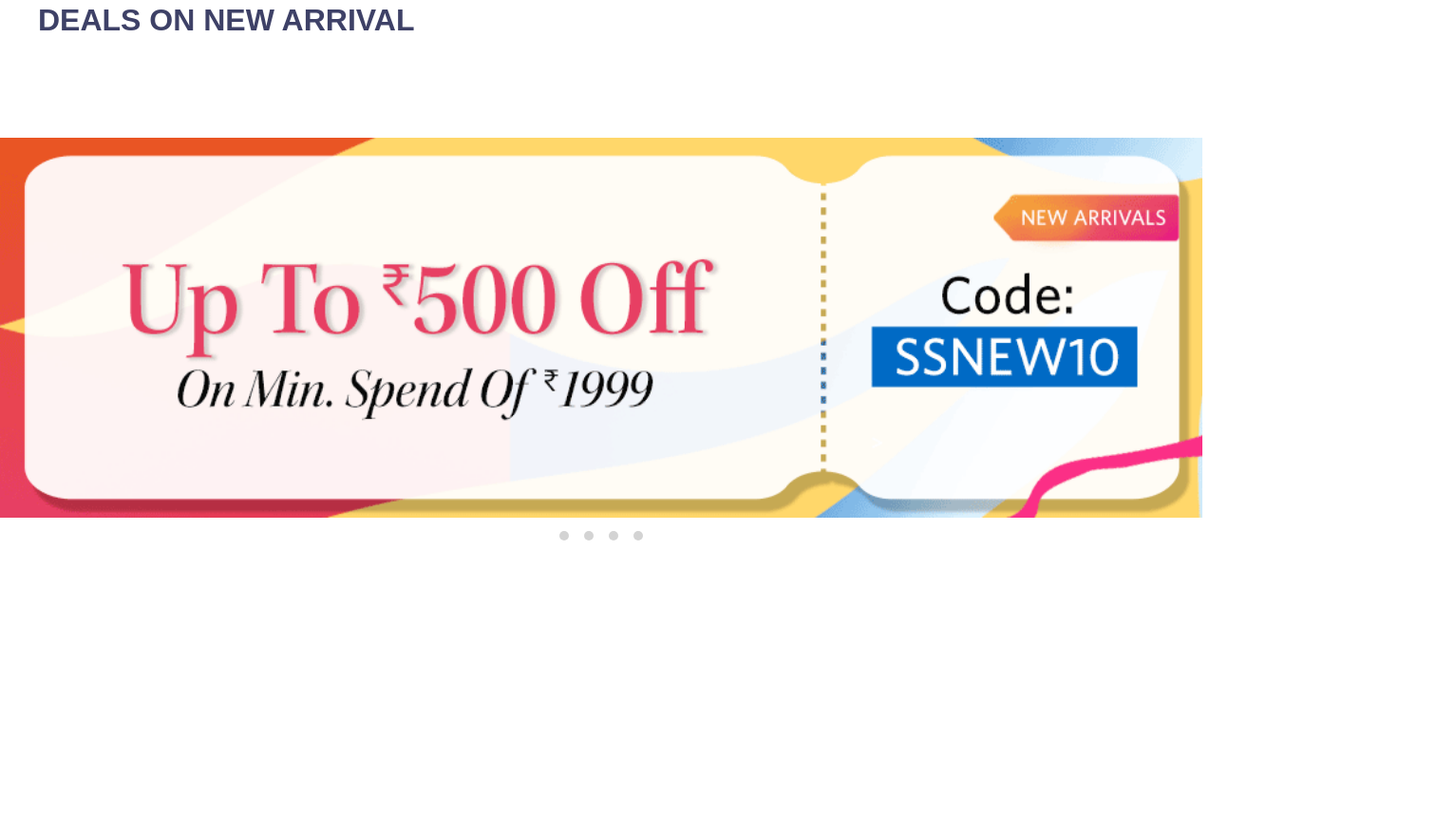
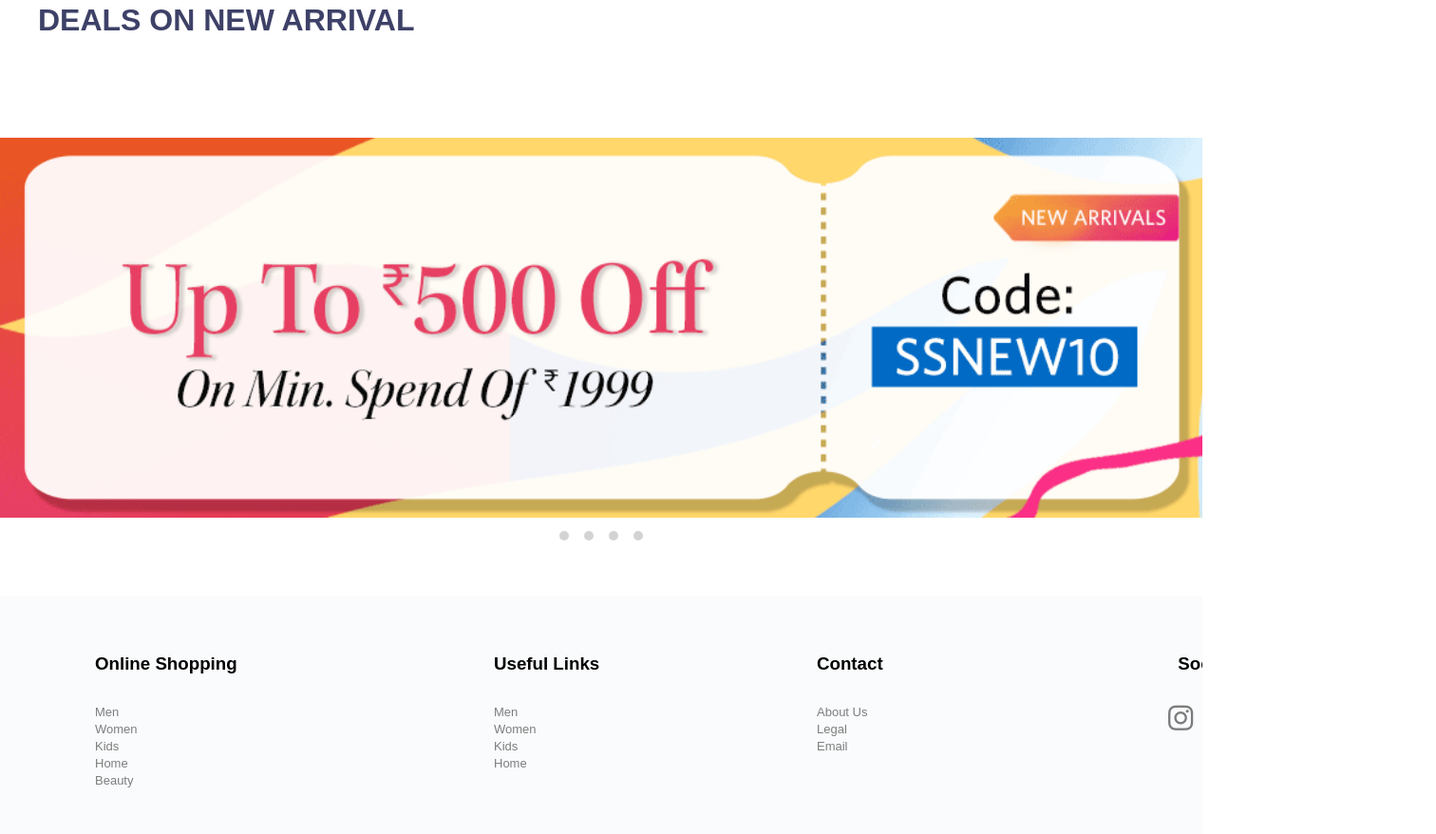
Before and after one commit to MananAgr2003/MyntraClone, a plain HTML site: page index.html in a window 1280 px wide. Shown: the part 2652-3530 px from the top of the page at 95% size, 1512 px wide, since content can reach past the window. Before the commit the page ends 3425 px from the top, so only its background shows below. Drawn offline with Linux system fonts and the light colour scheme; a web font is replaced by a local one.

Commit message:
Footer and Final Touches

```diff
--- a/css/style.css
+++ b/css/style.css
@@ -1,9 +1,10 @@
-*{
+* {
     margin: 0px;
     padding: 0px;
     font-family: 'Whitney-Semibold', sans-serif;
 }
-nav{
+
+nav {
 
     background-color: white;
     position: fixed;
@@ -15,20 +16,24 @@ nav{
     z-index: 9;
 
 }
-nav ul{
+
+nav ul {
     width: 100%;
 
     margin-left: 50px;
     display: flex;
     flex-direction: row;
 }
-.nav-element1{
+
+.nav-element1 {
     display: none;
 }
-.nav-element2{
+
+.nav-element2 {
     display: none;
 }
-.nav-element{
+
+.nav-element {
     font-size: 16px;
     padding-top: 26px;
     padding: 6px;
@@ -36,30 +41,34 @@ nav ul{
     margin-left: 20px;
     margin-top: 30px;
 
-    height: 30px ;
+    height: 30px;
 
 }
-#logo{
+
+#logo {
     position: relative;
     top: 15px;
     left: 40px;
     height: 60px;
     width: 60px;
 }
-#search{
+
+#search {
     width: 100%;
     height: 38px;
     background-color: #F5F5F6;
     border: none;
 
 }
-#search1{
+
+#search1 {
     margin-top: 25px;
     padding-top: 0px;
     width: 42%;
 
 }
-#icon{
+
+#icon {
     z-index: -1;
     display: inline-block;
     left: 0px;
@@ -67,42 +76,48 @@ nav ul{
     background-color: aqua;
     height: 30px;
     width: 30px;
-    position:relative;
+    position: relative;
     border: 2px solid red;
 }
-#nav-item{
+
+#nav-item {
     height: 100%;
     width: 2%;
     font-size: 12px;
-    margin-top:20px;
+    margin-top: 20px;
     margin-left: 30px;
     text-align: center;
 
 }
-#icon1{
+
+#icon1 {
     height: 30px;
     width: 30px;
     text-align: center;
     font-size: 20px;
 }
-.con1{
+
+.con1 {
     width: 98.5vw;
     height: 400px;
     position: absolute;
     top: 120px;
 
 }
-.con1-img{
+
+.con1-img {
 
     height: 100%;
     width: 98.5vw;
 
 }
-.btns{
+
+.btns {
     display: flex;
     justify-content: center;
 }
-.btn{
+
+.btn {
     margin: 10px 8px 0px 8px;
     cursor: pointer;
     background-color: rgb(211, 211, 211);
@@ -111,11 +126,13 @@ nav ul{
     height: 10px;
     width: 10px;
 }
-.btn:hover{
+
+.btn:hover {
     background-color: rgb(132, 132, 132);
 
 }
-.con2{
+
+.con2 {
 
     height: 400px;
     position: absolute;
@@ -123,55 +140,62 @@ nav ul{
     width: 98.5vw;
 
 }
-h1{
+
+h1 {
     margin-top: 30px;
     margin-left: 40px;
     width: 80%;
 
     color: #3E4167;
 }
-.con2-table{
+
+.con2-table {
     width: 100%;
     overflow-y: hidden;
     overflow-x: scroll;
     display: grid;
 
-    grid-template-columns:repeat(9 , auto);
+    grid-template-columns: repeat(9, auto);
     margin-top: 80px;
 }
-.table-item{
+
+.table-item {
     height: 230px;
-    width:163px;
+    width: 163px;
 }
-#dotd-img{
+
+#dotd-img {
     height: 100%;
     width: 100%;
 }
-.con3{
+
+.con3 {
     height: 400px;
     position: absolute;
     top: 1020px;
     width: 98.9vw;
 }
-.con3-table{
+
+.con3-table {
 
 
     overflow-y: hidden;
     overflow-x: scroll;
-    width:100%;
+    width: 100%;
     padding: 0px;
     display: grid;
     column-gap: 0px;
-    grid-template-rows: repeat(2,auto);
-    grid-template-columns:repeat(9 , auto);
+    grid-template-rows: repeat(2, auto);
+    grid-template-columns: repeat(9, auto);
     margin-top: 80px;
 }
-.con3 h1{
+
+.con3 h1 {
 
     width: 80%;
 }
 
-#popboxs{
+#popboxs {
 
     z-index: 15;
     left: 0px;
@@ -183,64 +207,148 @@ h1{
     display: none;
     overflow-y: scroll;
 }
-#cross{
+
+#cross {
 
 
     position: absolute;
     right: 8px;
     font-size: 30px;
 }
-#popboxs img{
+
+#popboxs img {
     width: 100%;
     height: 17%;
 }
-.pop-item{
+
+.pop-item {
     padding: 10px 0px 23px 10px;
 }
-.pop-item1{
+
+.pop-item1 {
     opacity: 0.5;
     padding: 10px 0px 23px 10px;
 }
-.con4{
+
+.con4 {
     height: 400px;
     position: absolute;
     top: 1670px;
     width: 98.9vw;
 
 }
-.con4 h1{
+
+.con4 h1 {
     width: 80%;
 }
-.con4-table{
 
-    width:99%;
+.con4-table {
+    overflow-x: scroll;
+    width: 99%;
     padding: 0px;
     display: grid;
     column-gap: 0px;
-        grid-template-rows: repeat(3,auto);
-        grid-template-columns:repeat(8 , auto);
+    grid-template-rows: repeat(3, auto);
+    grid-template-columns: repeat(8, auto);
     margin-top: 80px;
 
 }
-    .table-item1 img{
+
+.table-item1 img {
     height: 256px;
-      width:189px;
+    width: 189px;
 }
 
-    .con5{
+.con5 {
     height: 800px;
     position: absolute;
     top: 2625px;
     width: 98.9vw;
 
 }
-    .con5 h1{
+
+.con5 h1 {
     width: 80%;
     padding-bottom: 105px;
 }
+
 .con5 img {
     width: 100%;
     height: 400px;
+}
+
+.footer{
+    position: absolute;
+    width: 98.9vw;
+    height: 250px;
+    background-color: #FAFBFC;
+    top: 3280px;
+    overflow-x: scroll;
+}
+.links{
+    display: inline-block;
+    opacity: 0.5;
+    font-size: 13px;
+
+    height: 20%;
+    width: 100%;
+
+}
+.linksh{
+    display: inline-block;
+    margin-bottom: 30px;
+}
+
+#link1{
+    position: absolute;
+    top: 60px;
+    left: 100px;
+    list-style: none;
+    display: inline-block;
+
+}
+#link2{
+    position: absolute;
+    list-style: none;
+    display: inline-block;
+    top: 60px;
+    left: 520px;
+
+}
+#link3{
+    list-style: none;
+    display: inline-block;
+    position: absolute;
+    top: 60px;
+    left: 860px;
+
+}
+#link4{
+    list-style: none;
+    display: inline-block;
+    top: 60px;
+    left: 1200px;
+    position: absolute;
+
+    text-align: center;
+    width: 15%;
+
+
+}
+.links1{
+
+
+    display: inline-block;
+    opacity: 0.5;
+    font-size: 30px;
+
+    height: 20%;
+    width: 25%;
+
+
+}
+#social{
+    display: block;
 }
 
 
@@ -249,107 +357,149 @@ width: 98.9vw;
 
 
 
-        @media(max-width : 950px){
-            .nav-element{
+
+
+
+
+
+@media(max-width : 950px) {
+    .nav-element {
         display: none;
     }
-            #logo{
+
+    #logo {
         top: 10px;
         left: 65px;
     }
-            .con2-table{
+
+    .con2-table {
         width: 100%;
         padding: 0px;
         display: grid;
         column-gap: 0px;
-                grid-template-columns:repeat(9 , auto);
-                margin-top: 80px;overflow-x: scroll;
+        grid-template-columns: repeat(9, auto);
+        margin-top: 80px;
+        overflow-x: scroll;
     }
-            .con3-table{
+
+    .con3-table {
         overflow-y: hidden;
         overflow-x: scroll;
         width: 100vw;
         padding: 0px;
         display: grid;
         column-gap: 0px;
-                grid-template-rows: repeat(2,auto);
-                grid-template-columns:repeat(9 , auto);
+        grid-template-rows: repeat(2, auto);
+        grid-template-columns: repeat(9, auto);
         margin-top: 80px;
     }
-            .con4-table{
+
+    .con4-table {
         overflow-y: hidden;
         overflow-x: scroll;
         width: 100vw;
         padding: 0px;
         display: grid;
         column-gap: 0px;
-                grid-template-rows: repeat(3,auto);
-                grid-template-columns:repeat(8 , auto);
+        grid-template-rows: repeat(3, auto);
+        grid-template-columns: repeat(8, auto);
         margin-top: 80px;
     }
 
-            nav{
+    nav {
         width: 100vw;
     }
-            .con1-img{
+
+    .con1-img {
         height: 160px;
     }
-            .con1{
+
+    .con1 {
         width: 100vw;
     }
-            .con2{
+
+    .con2 {
         width: 100vw;
         top: 330px;
     }
-            .con2 h1{
+
+    .con2 h1 {
         width: 80%;
         font-size: 25px;
     }
-            .con3 h1{
+
+    .con3 h1 {
         width: 80%;
         font-size: 25px;
     }
-            .con3{
+
+    .con3 {
         width: 100vw;
         top: 780px;
     }
-            .con4 h1{
+
+    .con4 h1 {
         width: 80%;
         font-size: 25px;
     }
-            .con4{
+
+    .con4 {
 
         width: 100vw;
         top: 1480px;
     }
-            .nav-element1{
+
+    .nav-element1 {
         display: flex;
         list-style: none;
         flex-direction: row;
     }
-            .nav-element2{
+
+    .nav-element2 {
         display: inline-block;
         font-size: 20px;
         margin: 10px;
         margin-top: 26px;
 
     }
-            #bars{
+
+    #bars {
         font-size: 35px;
         position: relative;
         margin: 0px;
         left: -95px;
         top: 20px;
     }
-            .con5 h1{
+
+    .con5 h1 {
         width: 80%;
         font-size: 25px;
     }
-            .con5 img{
+
+    .con5 img {
         height: 160px;
     }
-            .con5{
+
+    .con5 {
         height: 400px;
         top: 2450px;
     }
+    .footer{
+        overflow-x: scroll;
+        top: 2870px;
     }
+    #link1{
+        display: none;
+    }
+    #link2{
+        display: none;
+    }
+    #link3{
+        display: none;
+    }
+    #link4{
+
+        width: 50%;
+        left: 100px;
+    }
+}
--- a/index.html
+++ b/index.html
@@ -156,11 +156,44 @@
     <div class="con5">
         <h1>DEALS ON NEW ARRIVAL</h1><img id="deal" src="./img/deals/deal1.webp" alt="">
         <div class="btns">
-        <button class="btn" onclick="getdeal0()"></button>
-        <button class="btn" onclick="getdeal1()"></button>
-        <button class="btn" onclick="getdeal2()"></button>
-        <button class="btn" onclick="getdeal3()"></button>
-    </div></div>
+            <button class="btn" onclick="getdeal0()"></button>
+            <button class="btn" onclick="getdeal1()"></button>
+            <button class="btn" onclick="getdeal2()"></button>
+            <button class="btn" onclick="getdeal3()"></button>
+        </div>
+    </div>
+    <div class="footer">
+        <ul id="link1">
+            <li class="linksh"><h3>Online Shopping</h3></li>
+            <li class="links">Men</li>
+            <li class="links">Women</li>
+            <li class="links">Kids</li>
+            <li class="links">Home</li>
+            <li class="links">Beauty</li>
+        </ul>
+        <ul id="link2">
+            <li class="linksh"><h3>Useful Links</h3></li>
+            <li class="links">Men</li>
+            <li class="links">Women</li>
+            <li class="links">Kids</li>
+            <li class="links">Home</li>
+
+        </ul>
+        <ul id="link3">
+            <li class="linksh"><h3>Contact</h3></li>
+            <li class="links">About Us</li>
+            <li class="links">Legal</li>
+            <li class="links">Email</li>
+
+        </ul>
+        <ul id="link4">
+            <li class="linksh" id="social"><h3>Social Links</h3></li>
+            <li class="links1"><i class="fa-brands fa-instagram"></i></li>
+            <li class="links1"><i class="fa-brands fa-facebook"></i></li>
+            <li class="links1"><i class="fa-brands fa-twitter"></i></li>
+
+        </ul>
+    </div>
 
     <script src="./js/javascript.js">
 
```
Lines whose indentation alone changed are shown as unchanged.
